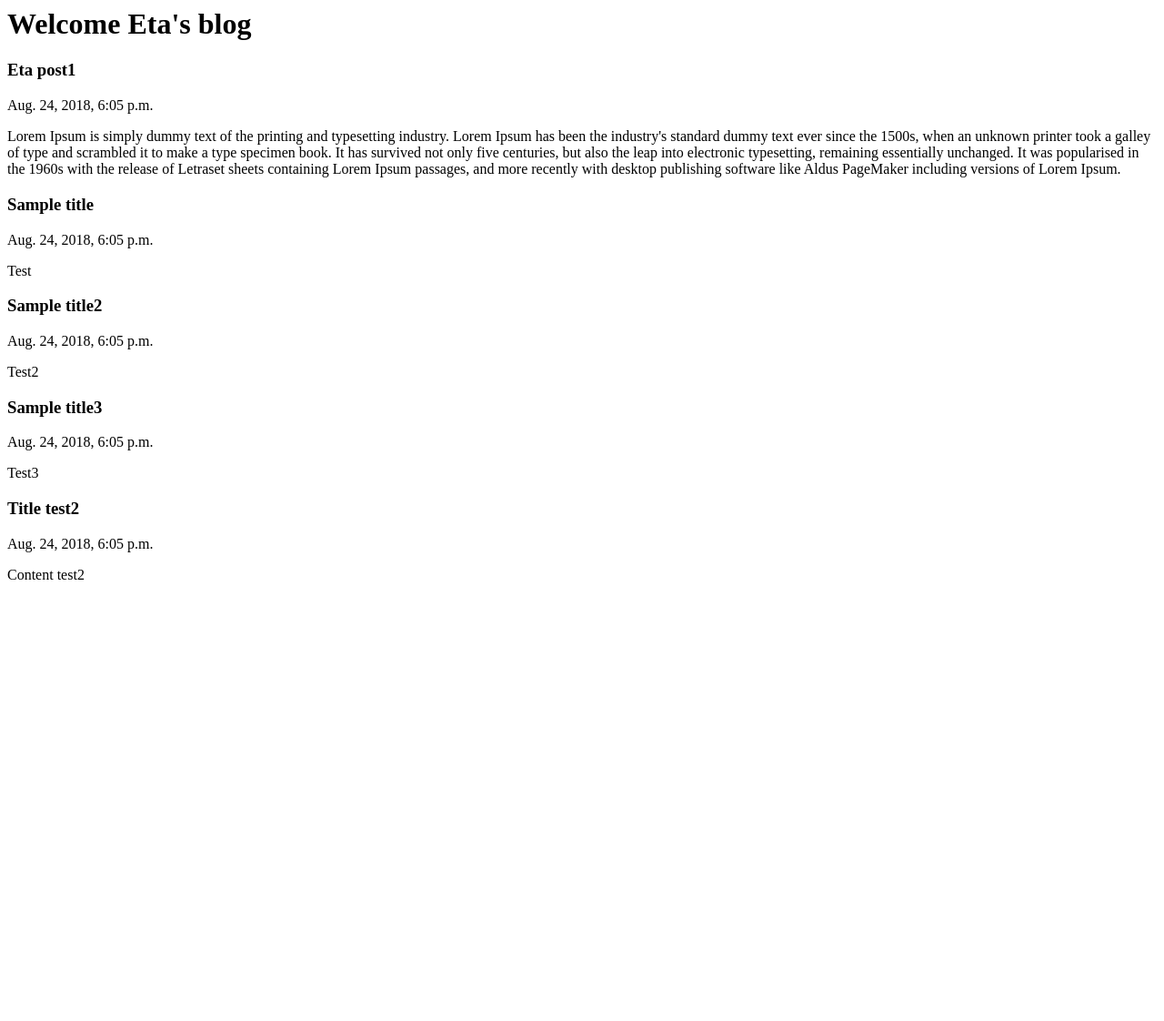
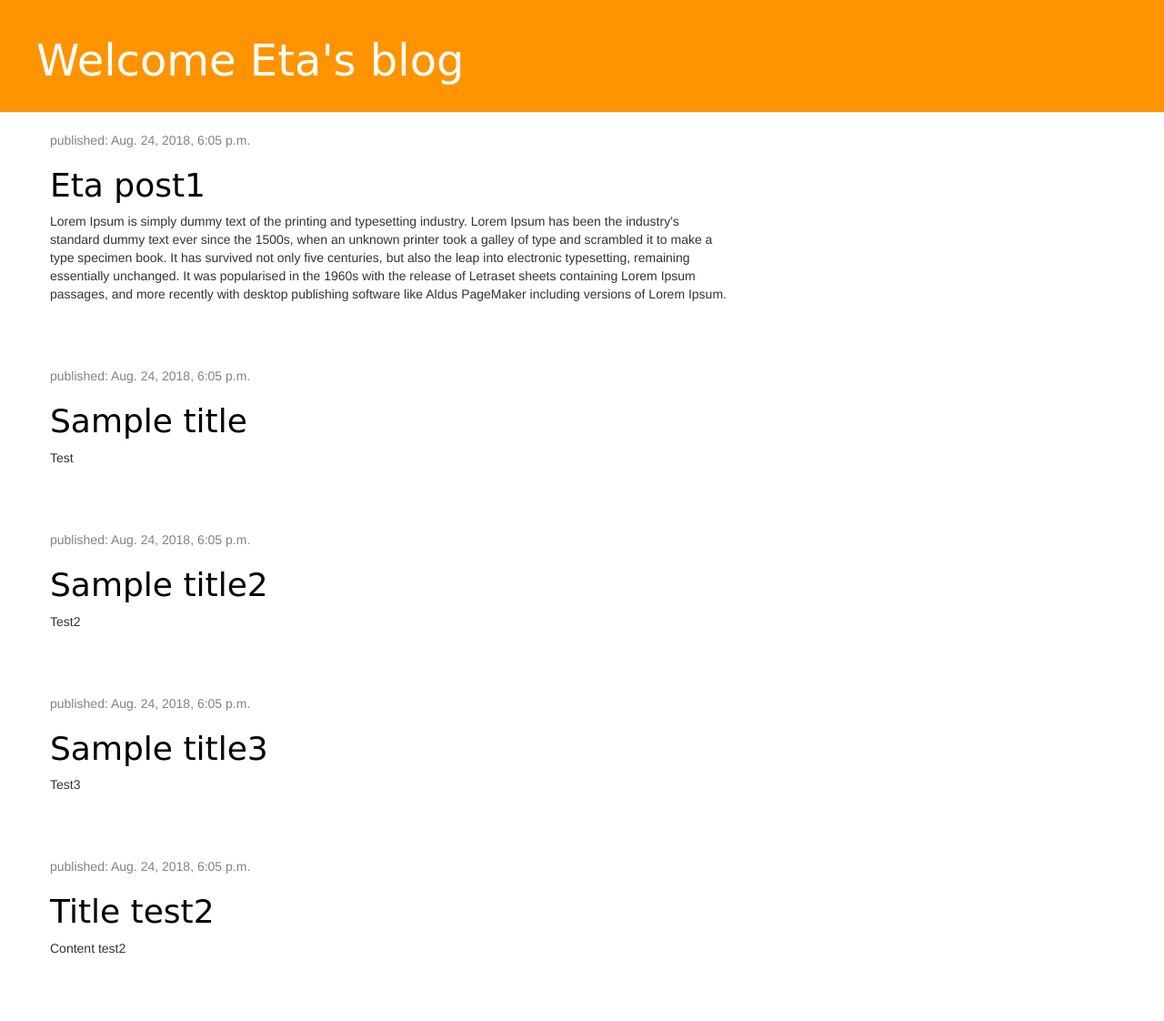
Before and after one commit to eta31/blog-eta, a Django app: page / in a window 1280 px wide. Shown: the whole page at 91% size. Before the commit the page ends 637 px from the top, so only its background shows below. Run offline with Django 3.2, Linux system fonts and the light colour scheme; data comes from the database, SQL or seed files in the repository; some libraries are stand-ins or nearby versions.

Commit message:
added view and template for detailed blog post

```diff
--- /dev/null
+++ b/blog/static/css/blog.css
@@ -0,0 +1,46 @@
+.page-header {
+    background-color: #ff9400;
+    margin-top: 0;
+    padding: 20px 20px 20px 40px;
+}
+
+.page-header h1, .page-header h1 a, .page-header h1 a:visited, .page-header h1 a:active {
+    color: #ffffff;
+    font-size: 36pt;
+    text-decoration: none;
+}
+
+.content {
+    margin-left: 40px;
+}
+
+h1, h2, h3, h4 {
+    font-family: 'Lobster', cursive;
+}
+
+.date {
+    color: #828282;
+}
+
+.save {
+    float: right;
+}
+
+.post-form textarea, .post-form input {
+    width: 100%;
+}
+
+.top-menu, .top-menu:hover, .top-menu:visited {
+    color: #ffffff;
+    float: right;
+    font-size: 26pt;
+    margin-right: 20px;
+}
+
+.post {
+    margin-bottom: 70px;
+}
+
+.post h1 a, .post h1 a:visited {
+    color: #000000;
+}
--- /dev/null
+++ b/blog/templates/blog/base.html
@@ -0,0 +1,24 @@
+{% load static %}
+<html>
+
+<head>
+    <title>Eta's blog</title>
+    <link rel="stylesheet" href="//maxcdn.bootstrapcdn.com/bootstrap/3.2.0/css/bootstrap.min.css">
+    <link rel="stylesheet" href="//maxcdn.bootstrapcdn.com/bootstrap/3.2.0/css/bootstrap-theme.min.css">
+    <link rel="stylesheet" href="{% static 'css/blog.css' %}">
+</head>
+<body>
+    <div class="page-header">
+        <h1><a href="">Welcome Eta's blog</a></h1>
+    </div>
+    <div class="content container">
+        <div class="row">
+            <div class="col-md-8">
+            {% block content %}
+            {% endblock %}
+            </div>
+        </div>
+    </div>
+</body>
+
+</html>
--- a/blog/templates/blog/post_list.html
+++ b/blog/templates/blog/post_list.html
@@ -1,18 +1,13 @@
-<html>
+{% extends 'blog/base.html' %}
 
-<head>
-    <title>Eta's blog</title>
-</head>
-
-<body>
-    <h1>Welcome Eta's blog</h1>
-    {%for post in posts%}
-    <div>
-        <h3>{{post.title}}</h3>
-        <p>{{post.published_date}}</p>
-        <p>{{post.text|linebreaksbr}}</p>
+{% block content %}
+{% for post in posts %}
+<div class="post">
+    <div class="date">
+        published: {{ post.published_date }}
     </div>
-    {%endfor%}
-</body>
-
-</html>
+    <h1><a href="{% url 'post_detail' pk=post.pk %}">{{ post.title }}</a></h1>
+    <p>{{ post.text|linebreaksbr }}</p>
+</div>
+{% endfor %}
+{%endblock%}
--- a/blog/urls.py
+++ b/blog/urls.py
@@ -4,4 +4,5 @@ from . import views
 
 urlpatterns = [
     path('', views.post_list, name='post_list'),
+    path('post/<int:pk>/', views.post_detail, name='post_detail'),
 ]
--- a/blog/views.py
+++ b/blog/views.py
@@ -1,4 +1,4 @@
-from django.shortcuts import render
+from django.shortcuts import render, get_object_or_404
 from .models import Post
 from django.utils import timezone
 
@@ -8,3 +8,8 @@ from django.utils import timezone
 def post_list(request):
     posts = Post.objects.filter(published_date__lte=timezone.now()).order_by('published_date')
     return render(request, 'blog/post_list.html', {'posts': posts})
+
+
+def post_detail(request, pk):
+    post = get_object_or_404(Post, pk=pk)
+    return render(request, 'blog/post_detail.html', {'post': post})
```
Also changed, not shown: blog/templates/blog/post_detail.html (added, +11 -0 lines).
